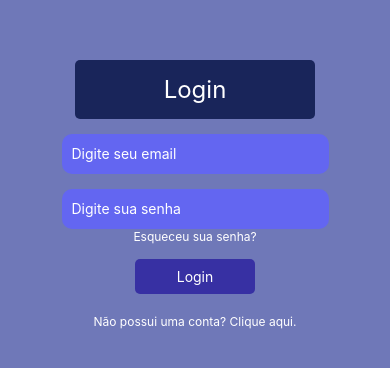
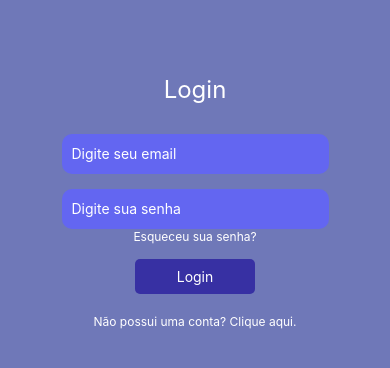
Before and after one commit to IgorMarines/LeaveGrumpy, a React Native app: screen /Login in a window 390 px wide. Shown: the part 228-596 px from the top of the page. Built offline with nearby package versions, Linux system fonts and the light colour scheme; no server answers.

Commit message:
refact :art: Colors changed.

```diff
--- a/src/components/Home/Home.jsx
+++ b/src/components/Home/Home.jsx
@@ -75,7 +75,7 @@ export const Home = ({ navigation }) => {
   };
 
   return (
-    <ViewContainer centered>
+    <ViewContainer secondary centered>
       <Text style={styles.welcomeText}>
         <Text style={{fontSize: 16, textAlign: 'center'}}>Olá, Bem-vindo ao <b style={{color: '#fafafa', fontWeight: 'bolder'}}>Leave Grumpy</b></Text>
         <hr />
--- a/src/components/LoginPage/Login.jsx
+++ b/src/components/LoginPage/Login.jsx
@@ -66,9 +66,9 @@ export const Login = ({ navigation }) => {
   }, []);
 
   return (
-    <ViewContainer centered>
+    <ViewContainer primary centered>
       <ViewTextsLogin>
-        <TextLogin primary style={{ backgroundColor: '#19255a', width: '90%', borderRadius: 5, color: '#fff', paddingLeft: '30%', padding: 15, textAlign: 'center'}}>
+        <TextLogin primary style={{ width: '90%', borderRadius: 5, color: '#fff', paddingLeft: '30%', padding: 15, textAlign: 'center'}}>
           <Text>Login</Text>
         </TextLogin>
         <Input
--- a/src/components/Register/Register.jsx
+++ b/src/components/Register/Register.jsx
@@ -46,7 +46,7 @@ export const Register = ({navigation}) => {
   };
 
   return (
-    <ViewContainer centered>
+    <ViewContainer primary centered>
       <ViewTexts>
         <TextRegister primary >Cadastre-se</TextRegister>
         <Input
```
